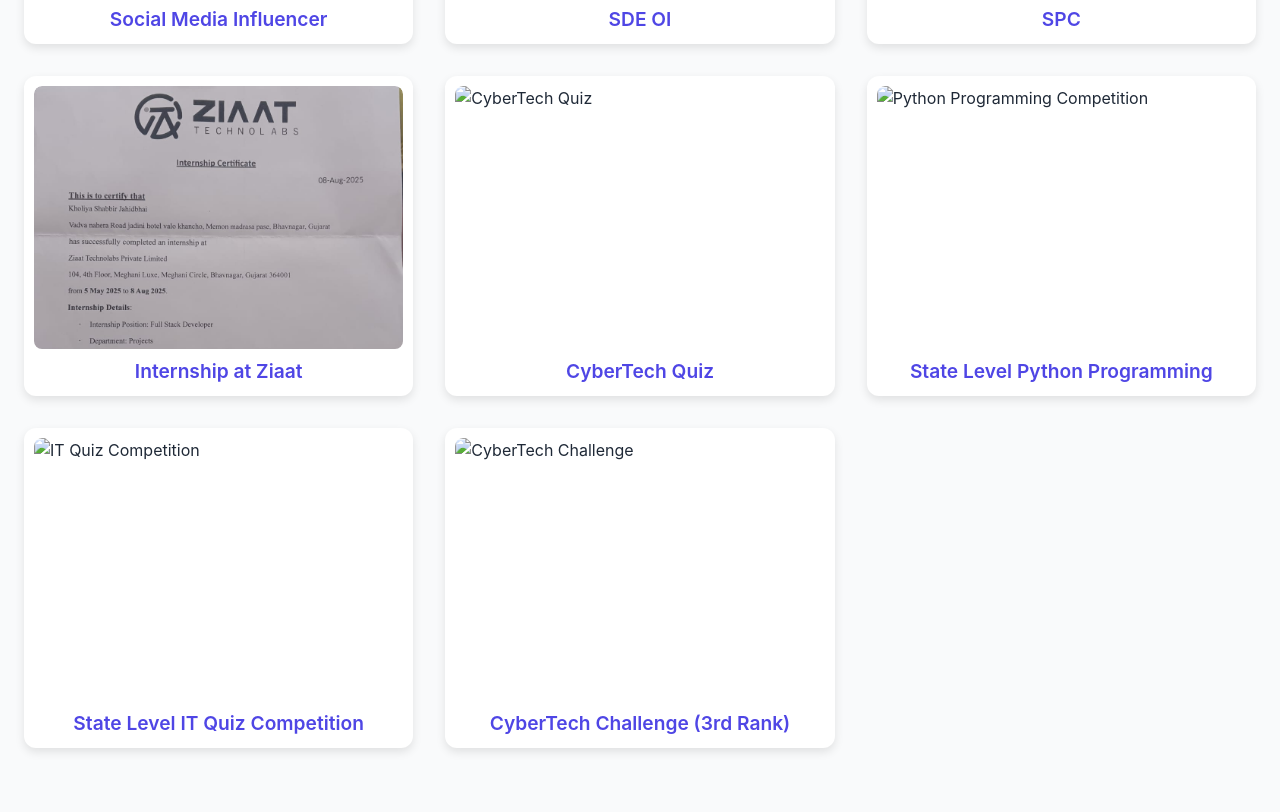
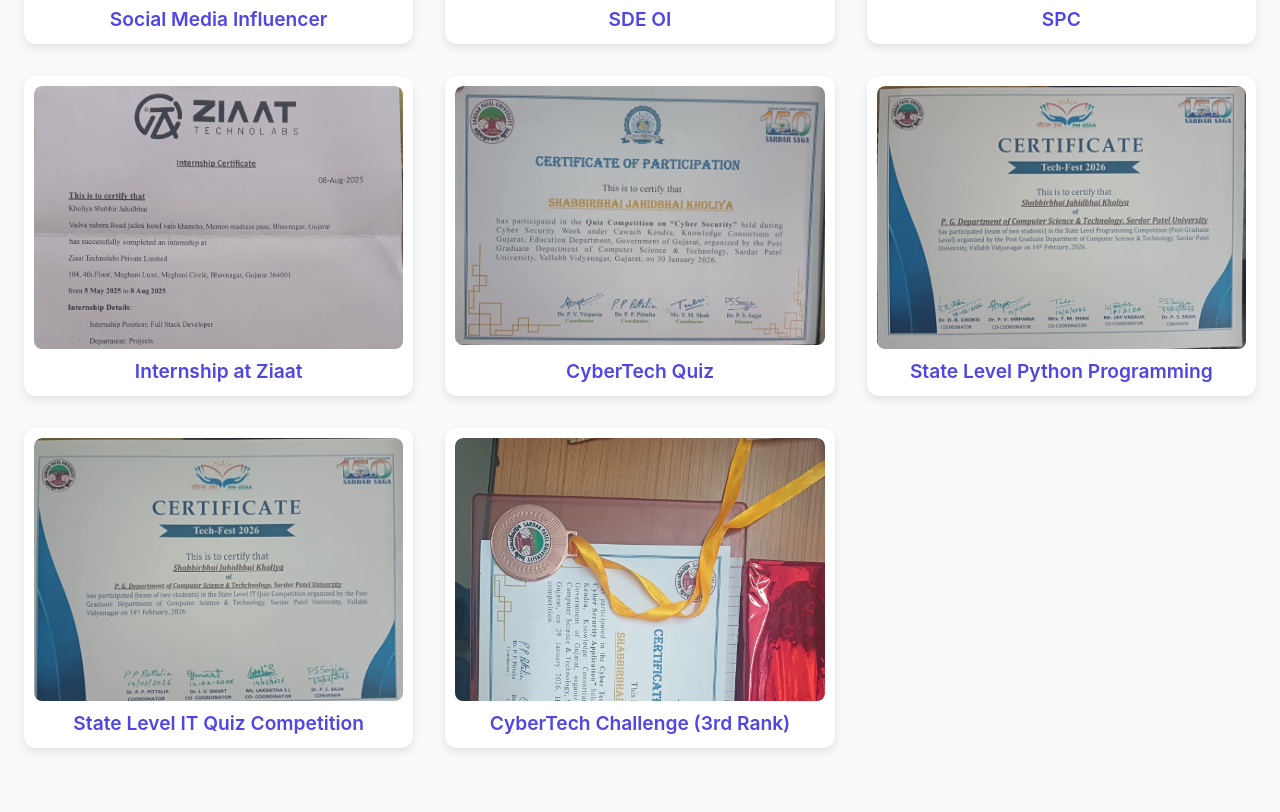
Before and after one commit to shabbirjkholiya/-portfolio, a plain HTML site: page certificate.html in a window 1280 px wide. Shown: the part 1343-2155 px from the top of the page. Drawn offline with nearby package versions, Linux system fonts and the light colour scheme.

Commit message:
Update certificate.html

```diff
--- a/certificate.html
+++ b/certificate.html
@@ -111,9 +111,9 @@
         <div class="cert-card"><div class="image-container"><img src="certificates/sde.jpg" alt="SDE OI" class="cert-image" onclick="openModal(this)"></div><p class="cert-title">SDE OI</p></div>
         <div class="cert-card"><div class="image-container"><img src="certificates/SPC.jpg" alt="SPC" class="cert-image" onclick="openModal(this)"></div><p class="cert-title">SPC</p></div>
         <div class="cert-card"><div class="image-container"><img src="certificates/zi.jpg" alt="Internship at Ziaat" class="cert-image" onclick="openModal(this)"></div><p class="cert-title">Internship at Ziaat</p></div>
-        <div class="cert-card"><div class="image-container"><img src="certificates/ctc.jpg" alt="CyberTech Quiz" class="cert-image" onclick="openModal(this)"></div><p class="cert-title">CyberTech Quiz</p></div>
-        <div class="cert-card"><div class="image-container"><img src="certificates/pyp.jpg" alt="Python Programming Competition" class="cert-image" onclick="openModal(this)"></div><p class="cert-title">State Level Python Programming</p></div>
-        <div class="cert-card"><div class="image-container"><img src="certificates/sit.jpg" alt="IT Quiz Competition" class="cert-image" onclick="openModal(this)"></div><p class="cert-title">State Level IT Quiz Competition</p></div>
-        <div class="cert-card"><div class="image-container"><img src="certificates/thirdrank.jpg" alt="CyberTech Challenge" class="cert-image" onclick="openModal(this)"></div><p class="cert-title">CyberTech Challenge (3rd Rank)</p></div>
+        <div class="cert-card"><div class="image-container"><img src="certificates/ctc.jpeg" alt="CyberTech Quiz" class="cert-image" onclick="openModal(this)"></div><p class="cert-title">CyberTech Quiz</p></div>
+        <div class="cert-card"><div class="image-container"><img src="certificates/pyp.jpeg" alt="Python Programming Competition" class="cert-image" onclick="openModal(this)"></div><p class="cert-title">State Level Python Programming</p></div>
+        <div class="cert-card"><div class="image-container"><img src="certificates/sit.jpeg" alt="IT Quiz Competition" class="cert-image" onclick="openModal(this)"></div><p class="cert-title">State Level IT Quiz Competition</p></div>
+        <div class="cert-card"><div class="image-container"><img src="certificates/thirdrank.jpeg" alt="CyberTech Challenge" class="cert-image" onclick="openModal(this)"></div><p class="cert-title">CyberTech Challenge (3rd Rank)</p></div>
 
       </div>
```
